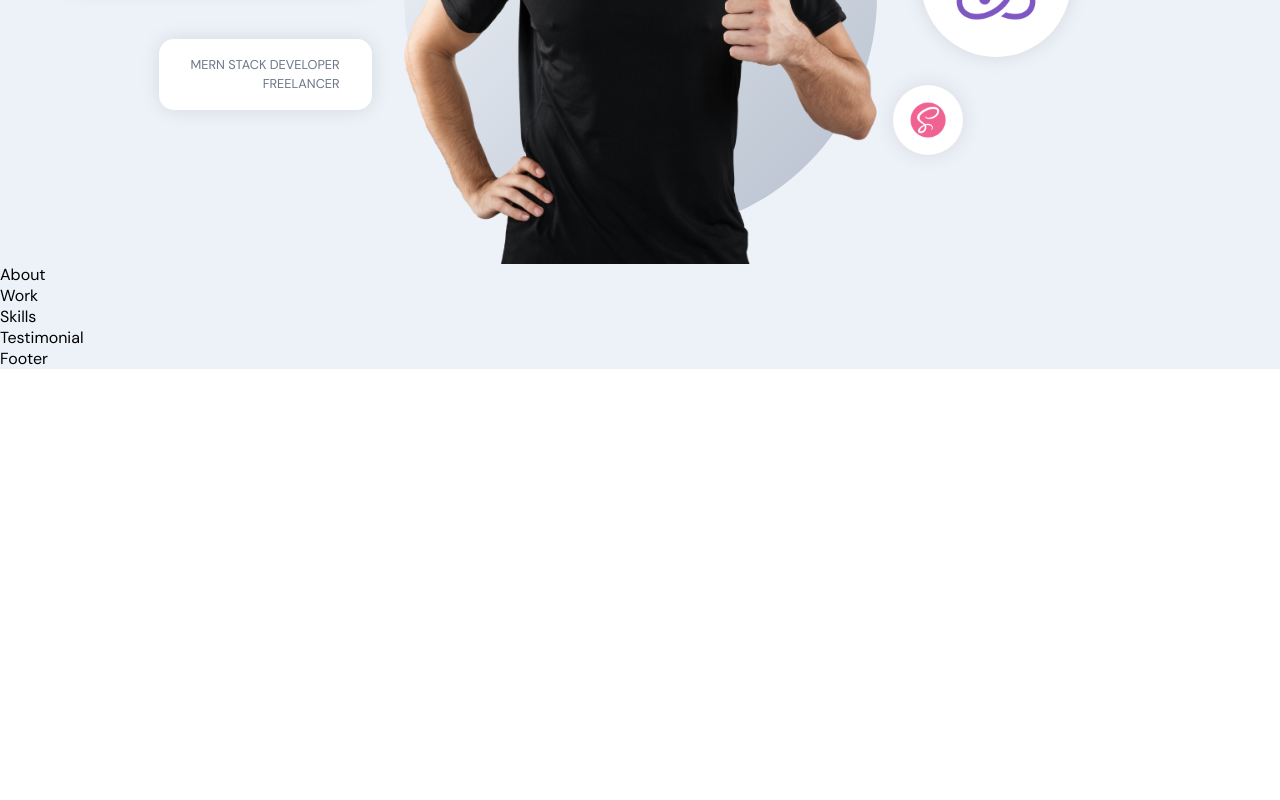
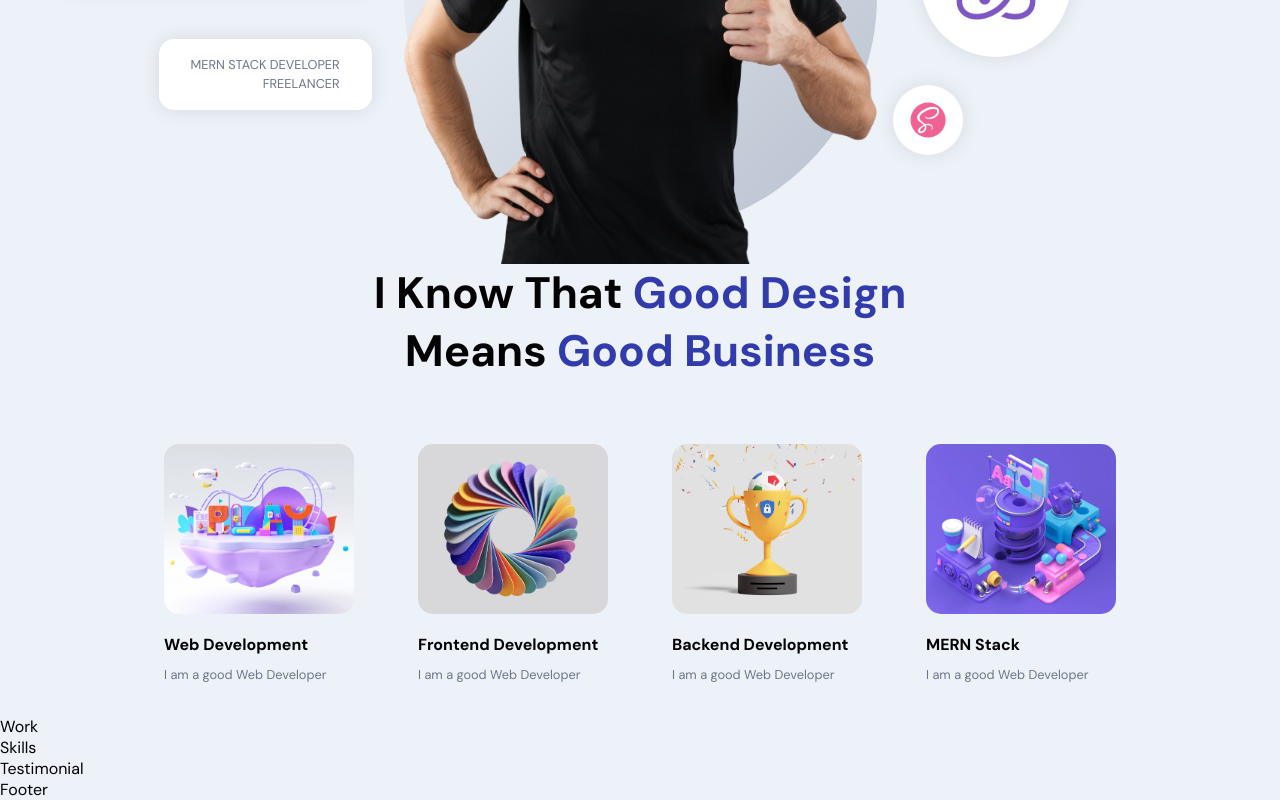
Before and after one commit to AbdulAhad-codinghub/protfolio, a React (Create React App) app in the folder frontend_react/: page / in a window 1280 px wide. Shown: the part 426-1226 px from the top of the page. Before the commit the page ends 800 px from the top, so only its background shows below. Built offline with nearby package versions, Linux system fonts and the light colour scheme.

Commit message:
Done with the About Section and its styling

```diff
--- a/frontend_react/src/container/About/About.jsx
+++ b/frontend_react/src/container/About/About.jsx
@@ -1,8 +1,37 @@
 import React from 'react'
+
+import { motion } from 'framer-motion'
+import { useState,useEffect } from 'react'
 import './About.scss'
+import { images } from '../../constants'
+const abouts = [
+ {title: 'Web Development' , description : "I am a good Web Developer",imgUrl:images.about01},
+ {title: 'Frontend Development' , description : "I am a good Web Developer",imgUrl:images.about02} ,
+ {title: 'Backend Development' , description : "I am a good Web Developer",imgUrl:images.about03} ,
+ {title: 'MERN Stack' , description : "I am a good Web Developer",imgUrl:images.about04}
+];
 const About = () => {
   return (
-    <div>About</div>
+    <>
+    <h2 className='head-text'> I know that <span> Good Design </span><br/>means<span> Good Business </span>
+    </h2>
+    <div className='app__profiles'>
+      {abouts.map((about,index)=>(
+        <motion.div
+      whileInView={{opacity:1}}
+      whileHover={{scale:1.1}}
+      transition={{duration:0.5,type:'tween'}}
+      className="app__profile-item"
+      key={about.title+index}
+        >
+          <img src={about.imgUrl} alt={about.title}/>
+          <h2 className='bold-text' style={{marginTop:20}}>{about.title}</h2>
+          <p className='p-text' style={{marginTop:10}}>{about.description}</p>
+
+        </motion.div>
+      ))}
+    </div>
+    </>
   )
 }
 
--- a/frontend_react/src/container/About/About.scss
+++ b/frontend_react/src/container/About/About.scss
@@ -0,0 +1,38 @@
+.app__about {
+    flex: 1;
+    width: 100%;
+    flex-direction: column;
+  }
+
+  .app__profiles {
+    display: flex;
+    justify-content: center;
+    align-items: flex-start;
+    flex-wrap: wrap;
+    margin-top: 2rem;
+  }
+
+  .app__profile-item {
+    width: 190px;
+    display: flex;
+    justify-content: flex-start;
+    align-items: flex-start;
+    flex-direction: column;
+    margin: 2rem;
+
+    img {
+      width: 100%;
+      height: 170px;
+      border-radius: 15px;
+      object-fit: cover;
+    }
+
+    @media screen and (min-width: 2000px) {
+      width: 370px;
+      margin: 2rem 4rem;
+
+      img {
+        height: 320px;
+      }
+    }
+  }
```
